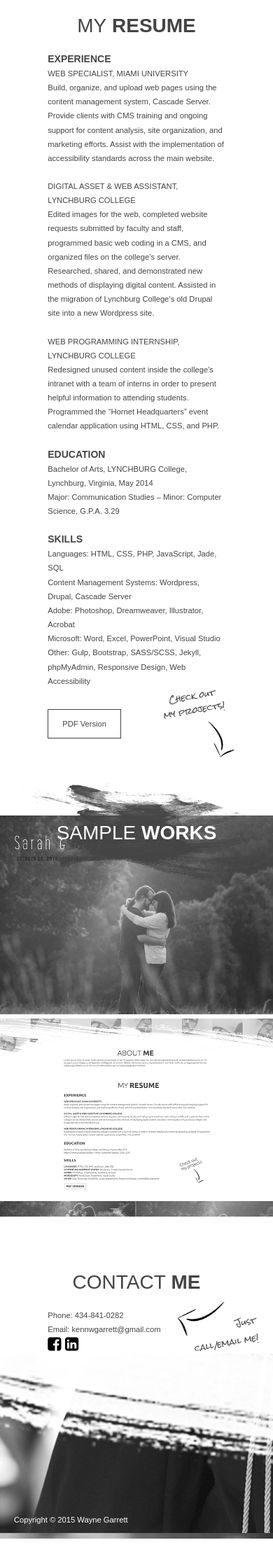
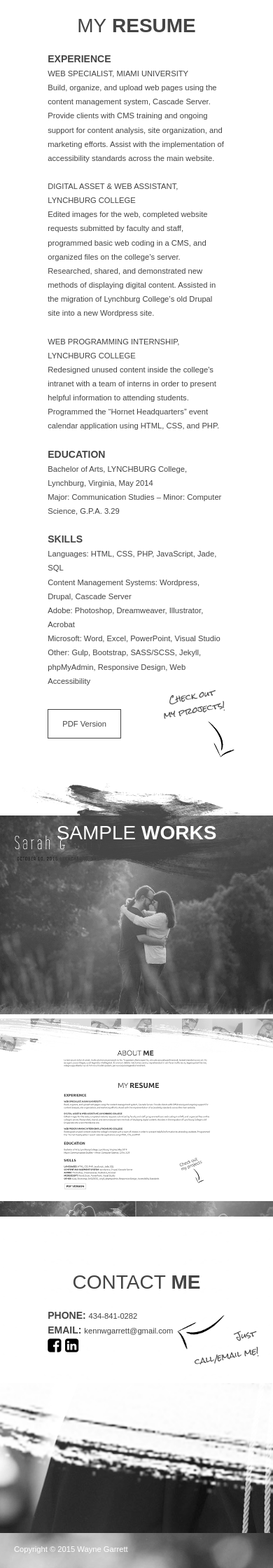
Before and after one commit to waynegarrett/waynegarrett.github.io, a Jekyll site: the page built from index.html, in a window 390 px wide. Shown: the part 1410-3650 px from the top of the page at 70% size. Built offline with Jekyll 4.4.1, drawn with Linux system fonts in a browser that asks for light colours; nearby versions of some CDN libraries; Markdown is read by kramdown in place of the engine named in the settings; before the commit the page ends 3608 px from its top, so only the background shows below that.

Commit message:
contact responsiveness changes

```diff
--- a/_includes/contact.html
+++ b/_includes/contact.html
@@ -1 +1 @@
-<a name="contact"></a><section id="contact" class="contact"><div class="flex flex-center"><div class="col-50"><h2><span class="thin">CONTACT&nbsp;</span><span class="thick">ME</span></h2></div></div><div class="flex flex-center"><div class="col-25">Phone: 434-841-0282<br/>Email: kennwgarrett@gmail.com<br/><a href="https://www.facebook.com/wayne.garrett.35"><i class="fa fa-facebook-square fa-2x">&#160;</i></a><a href="https://www.linkedin.com/in/kenneth-%22wayne%22-garrett-48b12848"><i class="fa fa-linkedin-square fa-2x"></i></a></div></div><div class="call-email"><img src="assets/img/left-arrow.png"/><br/><p>Just call/email me!</p></div></section>
+<a name="contact"></a><section id="contact" class="contact"><div class="flex flex-center"><div class="col-50"><h2><span class="thin">CONTACT&nbsp;</span><span class="thick">ME</span></h2></div></div><div class="flex flex-center"><div class="col-25"><span class="home-lead">PHONE:&#160;</span>434-841-0282<br/><span class="home-lead">EMAIL:&#160;</span>kennwgarrett@gmail.com<br/><a href="https://www.facebook.com/wayne.garrett.35"><i class="fa fa-facebook-square fa-2x">&#160;</i></a><a href="https://www.linkedin.com/in/kenneth-%22wayne%22-garrett-48b12848"><i class="fa fa-linkedin-square fa-2x"></i></a></div></div><div class="call-email"><img src="assets/img/left-arrow.png"/><br/><p>Just call/email me!</p></div></section>
--- a/_jadefiles/contact.jade
+++ b/_jadefiles/contact.jade
@@ -8,9 +8,11 @@ section.contact#contact
 
   .flex.flex-center
     .col-25
-      | Phone: 434-841-0282
+      span.home-lead PHONE:&#160;
+      | 434-841-0282
       br
-      | Email: kennwgarrett@gmail.com
+      span.home-lead EMAIL:&#160;
+      | kennwgarrett@gmail.com
       br
       a(href='https://www.facebook.com/wayne.garrett.35')
         i.fa.fa-facebook-square.fa-2x &#160;
--- a/assets/css/main.css
+++ b/assets/css/main.css
@@ -727,7 +727,7 @@ section.contact {
   background-color: #444444;
   background-position: center;
   height: 100%;
-  padding: 50px 0 0;
+  padding: 50px 0 40px;
   position: relative; }
   section.contact h2 {
     color: #444444;
@@ -760,8 +760,8 @@ section.contact {
     border: 1px solid #444444; }
   section.contact .call-email {
     position: absolute;
-    bottom: 2%;
-    right: 30%;
+    bottom: 10%;
+    right: 28%;
     text-align: center; }
     section.contact .call-email p {
       -webkit-transform: rotate(-10deg);
@@ -770,16 +770,17 @@ section.contact {
       font-family: 'Rock Salt', cursive;
       margin: 5px; }
     section.contact .call-email img {
-      float: left; }
+      float: left;
+      width: 50%; }
   @media screen and (max-width: 1024px) {
     section.contact .call-email {
       right: 15%; } }
   @media screen and (max-width: 768px) {
     section.contact .call-email {
-      right: 0;
-      bottom: 0; }
-      section.contact .call-email img {
-        width: 50%; } }
+      right: 10%; } }
+  @media screen and (max-width: 550px) {
+    section.contact .call-email {
+      right: 0; } }
 
 .nav-background {
   position: fixed;
```
Also changed, not shown: assets/css/sections/contact.sass (+8 -7 lines).
